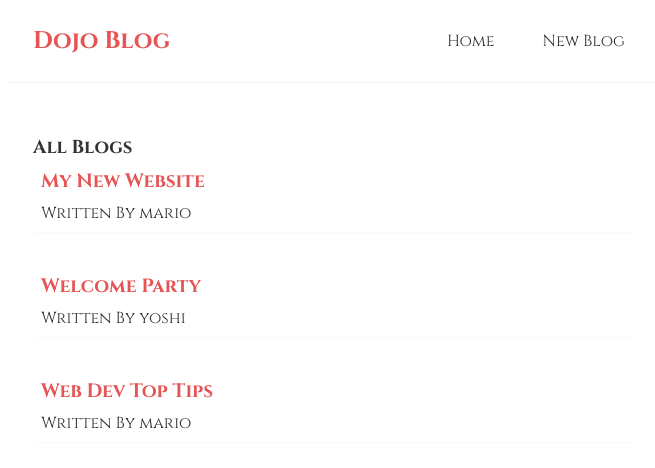
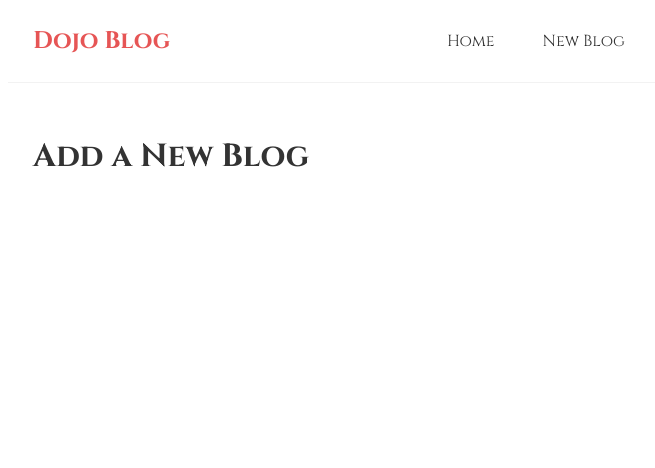
Before and after one commit to AriaPzki/Dojo, a React (Create React App) app: page /create in a window 1280 px wide. Shown: the top 468 px of the page, without its empty margins (307-962 px from the left). Built offline with nearby package versions, Linux system fonts and the light colour scheme; data requests are answered from the project's data file.

Commit message:
Starting Router

```diff
--- a/package.json
+++ b/package.json
@@ -8,6 +8,7 @@
     "@testing-library/user-event": "^13.5.0",
     "react": "^18.2.0",
     "react-dom": "^18.2.0",
+    "react-router-dom": "^5.3.4",
     "react-scripts": "5.0.1",
     "web-vitals": "^2.1.4"
   },
--- a/src/App.js
+++ b/src/App.js
@@ -1,16 +1,27 @@
 import Navbar from "./components/Navbar";
 import Home from "./components/Home";
+import { BrowserRouter as Router, Route, Switch } from "react-router-dom";
+import Create from "./components/Create";
 
 function App() {
   const title = "App Component";
 
   return (
-    <div className="App">
-      <Navbar />
-      <div className="content">
-        <Home />
+    <Router>
+      <div className="App">
+        <Navbar />
+        <div className="content">
+          <Switch>
+            <Route exact path="/">
+              <Home />
+            </Route>
+            <Route path="/create">
+              <Create />
+            </Route>
+          </Switch>
+        </div>
       </div>
-    </div>
+    </Router>
   );
 }
 
--- /dev/null
+++ b/src/components/Create.js
@@ -0,0 +1,11 @@
+import React from "react";
+
+const Create = () => {
+  return (
+    <div className="create">
+      <h1>Add a New Blog</h1>
+    </div>
+  );
+};
+
+export default Create;
```
Also changed, not shown: 1 other file (tests, documents, lock files or other folders).
